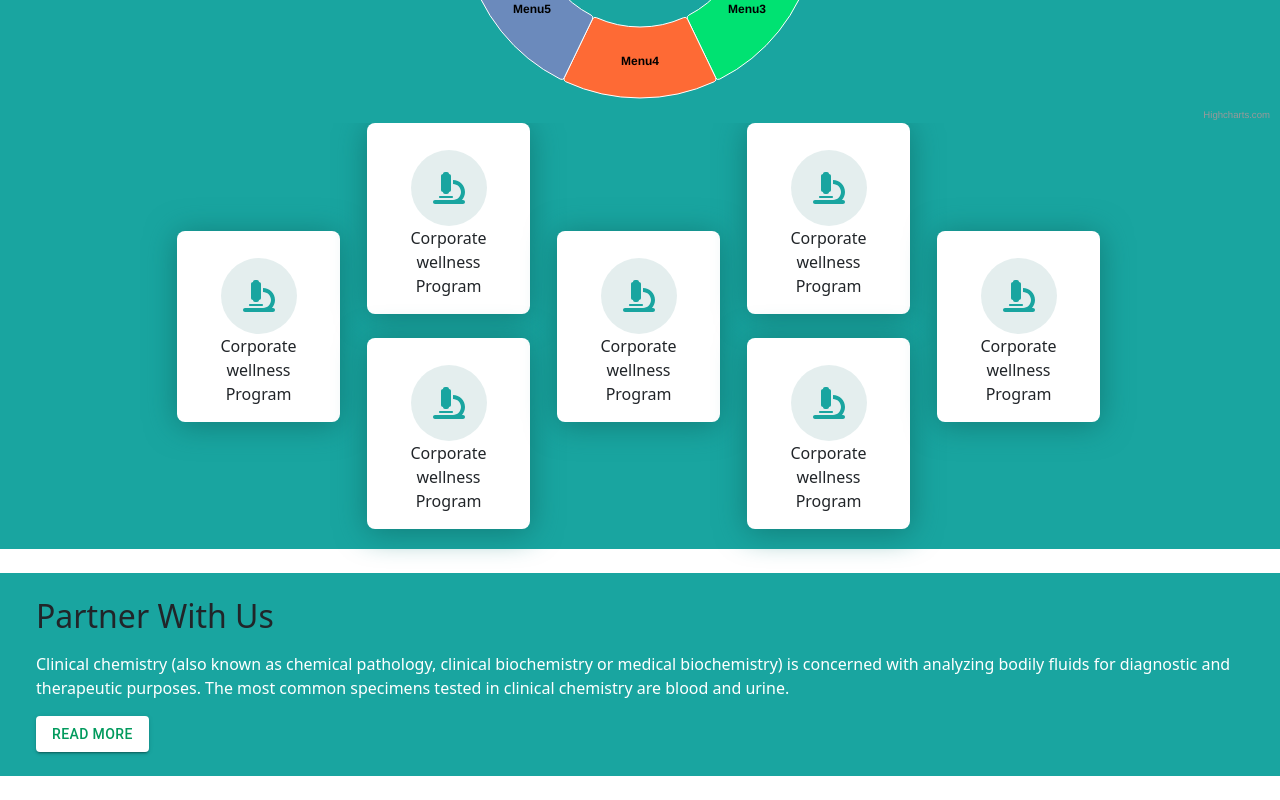
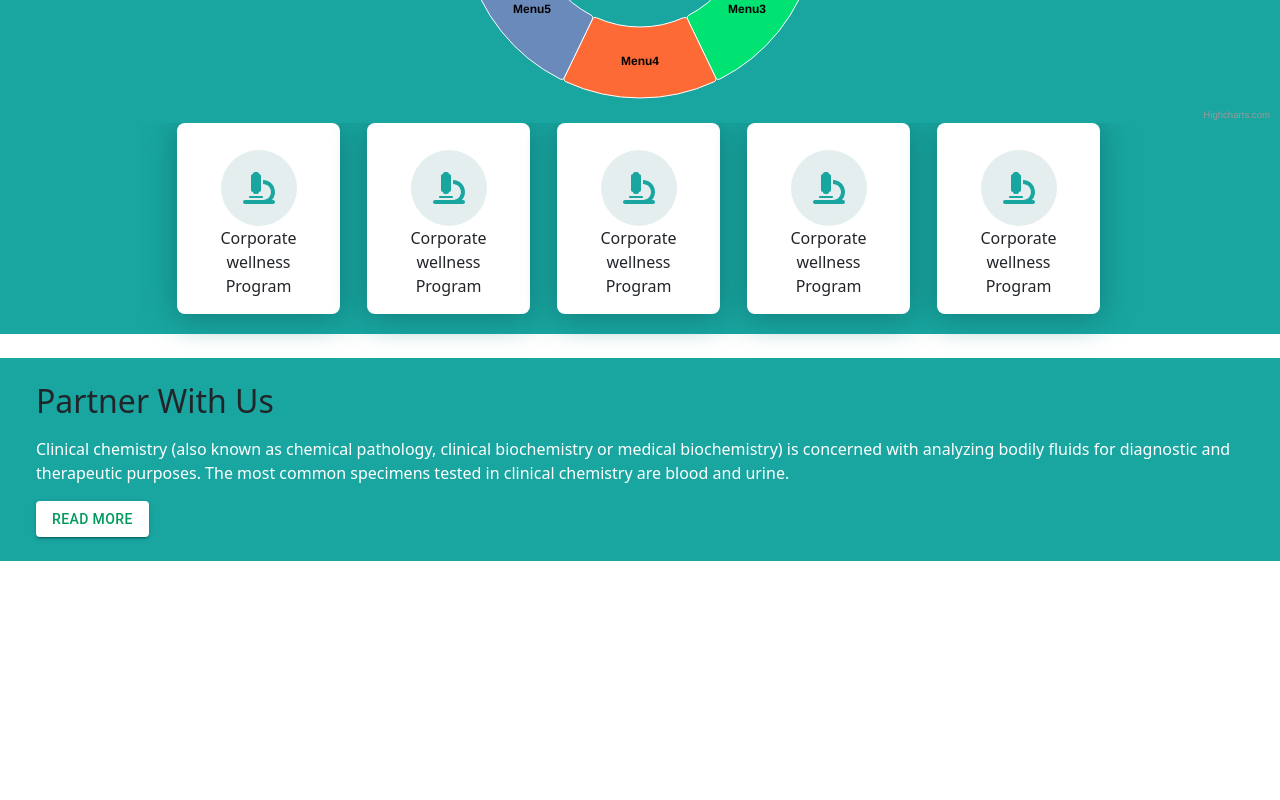
Before and after one commit to puskarthakur/medha-diagnostic-centre, a React (Create React App) app: page / in a window 1280 px wide. Shown: the part 1098-1898 px from the top of the page. After the commit the page ends 1683 px from the top, so only its background shows below. Built offline with nearby package versions, Linux system fonts and the light colour scheme.

Commit message:
redux implemetation

```diff
--- a/package.json
+++ b/package.json
@@ -12,6 +12,7 @@
     "@mui/icons-material": "^5.11.16",
     "@mui/material": "^5.13.3",
     "@mui/x-date-pickers": "^6.7.0",
+    "@reduxjs/toolkit": "^1.9.5",
     "@testing-library/jest-dom": "^5.16.5",
     "@testing-library/react": "^13.4.0",
     "@testing-library/user-event": "^13.5.0",
@@ -24,8 +25,10 @@
     "react": "^18.2.0",
     "react-chartjs-2": "^5.2.0",
     "react-dom": "^18.2.0",
+    "react-redux": "^8.1.0",
     "react-router-dom": "^6.11.2",
     "react-scripts": "5.0.1",
+    "redux": "^4.2.1",
     "web-vitals": "^2.1.4"
   },
   "scripts": {
--- /dev/null
+++ b/src/Actions/orderAction.js
@@ -0,0 +1,8 @@
+
+const ADD_ORDER = "addorder";
+export  default function addorder(name, price, no) {
+    return {
+      type: ADD_ORDER,
+      payload: { name, price, no },
+    }
+  }
--- /dev/null
+++ b/src/Reducers/orderReducer.js
@@ -0,0 +1,32 @@
+const initialState = {
+    arr: [],
+    noOfItems: 0
+}
+
+
+
+
+const ADD_ORDER = "addorder";
+export default function orderReducer(state = initialState, action){
+    switch(action.type) {
+
+        case ADD_ORDER: {
+
+
+         return  {
+            ...state,
+             arr:[...state.arr, action.payload],
+             noOfItems: state.noOfItems + action.payload.no
+         }
+            // ...state,
+            // name: action.payload.name,
+            // price: action.payload.price,
+            // noOFItems: state.noOFItems + 1
+
+
+
+        }
+        default: return state
+
+    }
+}
--- a/src/components/header/Header.js
+++ b/src/components/header/Header.js
@@ -14,6 +14,8 @@ import { Search } from '../search/Search';
 import UploadIcon from '@mui/icons-material/Upload';
 import DownloadIcon from '@mui/icons-material/Download';
 import { useNavigate } from 'react-router-dom';
+import Badge from '@mui/material/Badge';
+import { useSelector } from 'react-redux';
 
 
 const StyledAppbar = styled(AppBar)(({ theme }) => ({
@@ -56,11 +58,14 @@ const StyledIconButton = styled(IconButton)(({ theme }) => ({
 
 
 export default function Header() {
-
+  const cartno =   useSelector((state)=>state.order.noOfItems)
     const navigate = useNavigate()
+    const pri = () =>{
+        console.log({cartno})
+    }
     return (
 
-            <StyledAppbar position="fixed" sx={{top:'64px'}}>
+        <StyledAppbar position="fixed" sx={{ top: '64px' }}>
             <Toolbar>
                 <Grid style={{ alignItems: "center" }} container spacing={1}>
                     <Grid item md={2}>
@@ -71,19 +76,21 @@ export default function Header() {
                         <Search></Search>
                     </Grid>
                     <Grid item md={3} sx={{ display: 'flex', justifyContent: 'center' }}>
-                            <Button size="small" variant='contained' className='button' onClick={()=>navigate('/plan')}>MEDHA ADVANTAGE PLAN</Button>
+                        <Button size="small" variant='contained' className='button' onClick={() => navigate('/plan')}>MEDHA ADVANTAGE PLAN</Button>
                     </Grid>
 
 
                     <Grid item md={3}>
-                            <StyledTextButton size="small" startIcon={<UploadIcon />} onClick={()=>navigate('/upload')}>Upload Prescription</StyledTextButton>
+                        <StyledTextButton size="small" startIcon={<UploadIcon />} onClick={() => navigate('/upload')}>Upload Prescription</StyledTextButton>
                         <StyledTextButton size="small" startIcon={<DownloadIcon />} >Download Reports</StyledTextButton>
                     </Grid>
                     <Grid item md={1}>
-                            <StyledIconButton aria-label="delete" onClick={()=>navigate('/cart')}>
+                        <StyledIconButton aria-label="delete" onClick={() => navigate('/cart')}>
+                            <Badge ba badgeContent={cartno}  color="error">
                                 <ShoppingCartOutlinedIcon  />
+                            </Badge>
                         </StyledIconButton>
-                            <StyledIconButton aria-label="delete" >
+                        <StyledIconButton aria-label="delete" onClick={pri()} >
                             <WalletIcon />
                         </StyledIconButton>
                     </Grid>
--- a/src/components/plan/Plancard.js
+++ b/src/components/plan/Plancard.js
@@ -5,8 +5,11 @@ import CardContent from '@mui/material/CardContent';
 import Button from '@mui/material/Button';
 import Typography from '@mui/material/Typography';
 import ShoppingCartOutlinedIcon from '@mui/icons-material/ShoppingCartOutlined';
+import { useDispatch } from "react-redux";
+import addorder from '../../Actions/orderAction'
 
 export default function Featurecard(props) {
+  const dispatch = useDispatch();
     return (
         <div style={{padding: '10px 25px'}}>
  <Card sx={{ maxWidth: 350 }}>
@@ -22,7 +25,7 @@ export default function Featurecard(props) {
         </Typography>
       </CardContent>
       <CardActions>
-        <Button size="small" variant="contained"  className='button' startIcon={<ShoppingCartOutlinedIcon />}>Add to Cart</Button>
+        <Button size="small" onClick={() => dispatch(addorder(props.title, props.title, 1))} variant="contained"  className='button'  startIcon={<ShoppingCartOutlinedIcon />}>Add to Cart</Button>
       </CardActions>
     </Card>
         </div>
--- a/src/components/servicecard/Servicecard.css
+++ b/src/components/servicecard/Servicecard.css
@@ -14,3 +14,10 @@
     display: flex;
     align-items: center;
   }
+
+  .row {
+    display: flex;
+    flex-direction: row;
+    justify-content: center;
+    flex-wrap: wrap;
+  }
--- a/src/components/servicecard/Servicecard.js
+++ b/src/components/servicecard/Servicecard.js
@@ -18,16 +18,13 @@ export default function Servicecard() {
             </div>
             <div className="container">
                 <div className="row">
-                    <div className="col-1 item1">
-                    </div>
                     <div className="col-2 item1">
+                    <div>
                         <Amenity iconClass={faMicroscope} name="Corporate wellness Program" />
                     </div>
+                    </div>
+
                     <div className="col-2">
-                        <div className="pb-4">
-                            <Amenity iconClass={faMicroscope} name="Corporate wellness Program" />
-                        </div>
-
                         <div>
                             <Amenity iconClass={faMicroscope} name="Corporate wellness Program" />
                         </div>
@@ -36,10 +33,7 @@ export default function Servicecard() {
                         <Amenity iconClass={faMicroscope} name="Corporate wellness Program" />
                     </div>
                     <div className="col-2  item2">
-                        <div className="pb-4">
-                            <Amenity iconClass={faMicroscope} name="Corporate wellness Program" />
-                        </div>
-                        <div>
+                        <div >
                             <Amenity iconClass={faMicroscope} name="Corporate wellness Program" />
                         </div>
                     </div>
--- a/src/index.js
+++ b/src/index.js
@@ -6,6 +6,8 @@ import reportWebVitals from './reportWebVitals';
 import 'bootstrap/dist/css/bootstrap.css';
 import 'highcharts/css/highcharts.css';
 import { BrowserRouter } from 'react-router-dom';
+import store from './store'
+import { Provider } from 'react-redux';
 // Put any other imports below so that CSS from your
 // components takes precedence over default styles.
 
@@ -13,7 +15,10 @@ const root = ReactDOM.createRoot(document.getElementById('root'));
 root.render(
   <React.StrictMode>
     <BrowserRouter>
+    <Provider store={store}>
     <App />
+    </Provider>
+
     </BrowserRouter>
 
   </React.StrictMode>
--- /dev/null
+++ b/src/store.js
@@ -0,0 +1,11 @@
+import { configureStore } from "@reduxjs/toolkit";
+import orderReducer from './Reducers/orderReducer'
+
+const store = configureStore({
+    reducer:{
+        order:orderReducer
+
+    }
+})
+
+export default store
```
Also changed, not shown: src/components/test/Tests.js (+0 -1 lines), 1 other file (tests, documents, lock files or other folders). Lines whose indentation alone changed are shown as unchanged.
